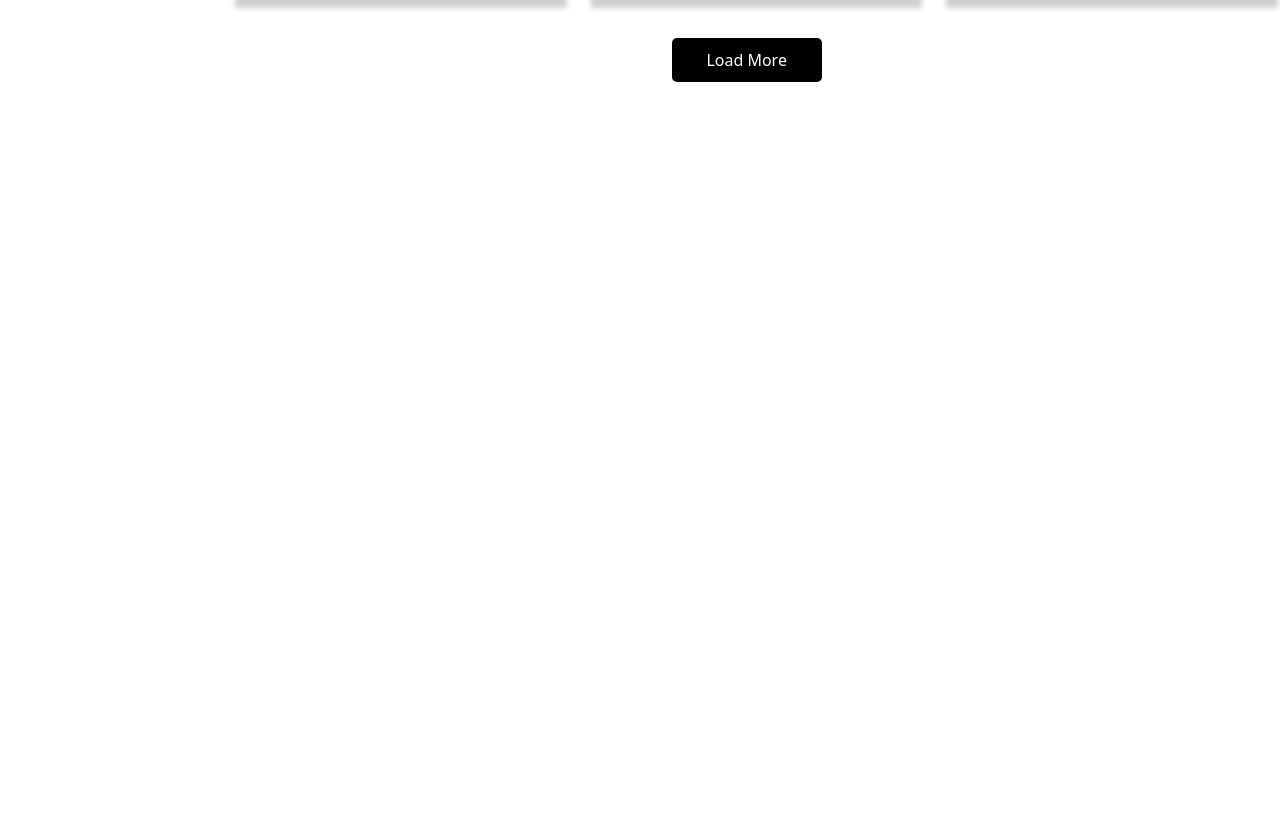
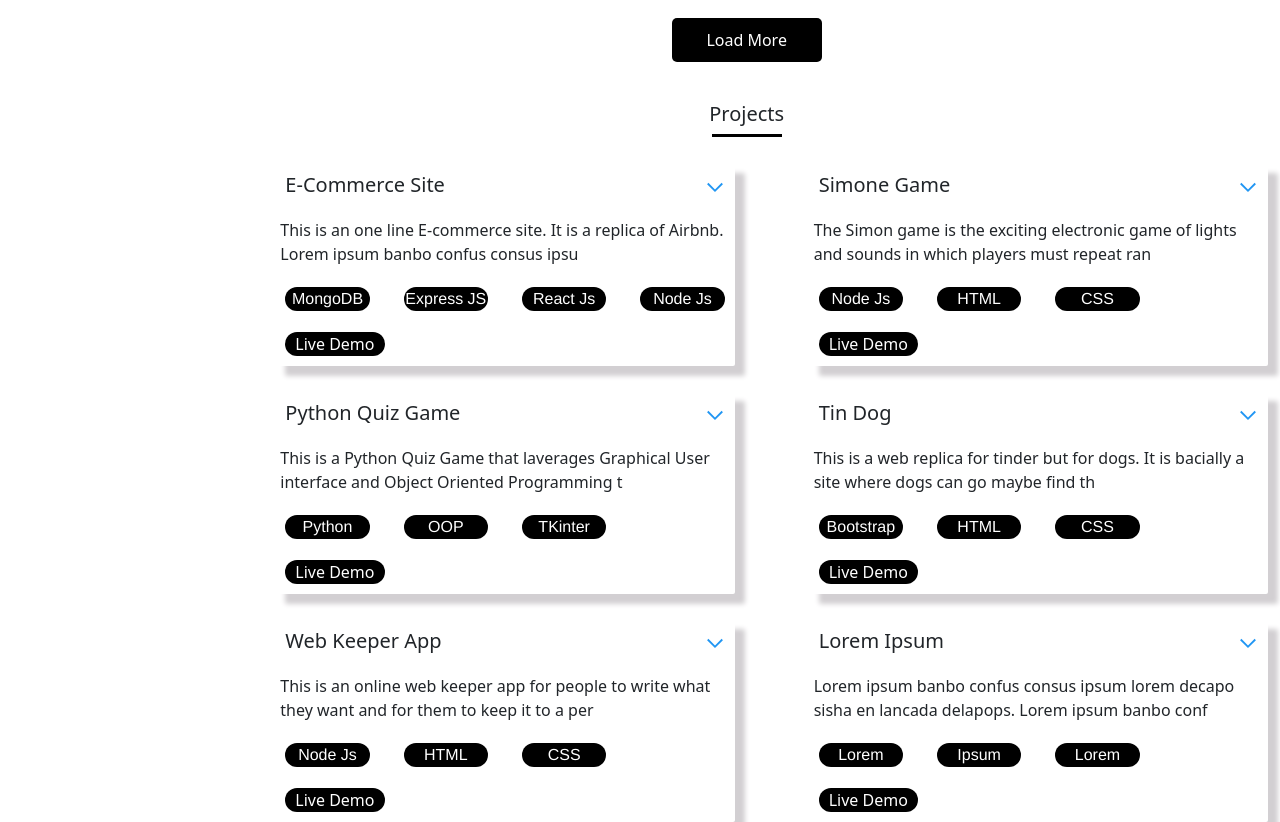
Before and after one commit to mulengangulale/My-Personal-Portfolio, a React (Create React App) app: page / in a window 1280 px wide. Shown: the part 1441-2263 px from the top of the page. Before the commit the page ends 1563 px from the top, so only its background shows below. Built offline with nearby package versions, Linux system fonts and the light colour scheme.

Commit message:
Working on the project section. Now adding collapse and expand features.

```diff
--- a/src/components/About/About.css
+++ b/src/components/About/About.css
@@ -11,7 +11,7 @@
     height: 300px;
     width: 300px;
     border-radius: 190px;
-    margin-top: 50px;
+    margin-top: 30px;
     margin-bottom: 50px;
     border: 5px solid black;
 
--- a/src/components/Contents/Contents.js
+++ b/src/components/Contents/Contents.js
@@ -3,6 +3,7 @@ import React from 'react';
 import About from '../About/About';
 import Home from '../Home/Home';
 import TechStack from '../TechStack/TechStack';
+import Project from '../Projects/Project';
 
 const Content = () => {
   return (
@@ -10,6 +11,7 @@ const Content = () => {
         <Home />
         <About />
         <TechStack />
+        <Project />
     </>
   );
 };
--- a/src/components/Projects/Project.js
+++ b/src/components/Projects/Project.js
@@ -3,12 +3,83 @@ import "./Project.css";
 import ProjectList from "./ProjectList";
 
 function Project(){
+    const data = [
+        {
+            name: "E-Commerce Site",
+            des: "This is an one line E-commerce site. It is a replica of Airbnb. Lorem ipsum banbo confus consus ipsum lorem decapo sisha en lancada delapops. Lorem ipsum banbo confus consus ipsum lorem decapo sisha en lancada delapops",
+            projectlink: "#None",
+            techused: [
+                {techname: "MongoDB"},
+                {techname: "Express JS"},
+                {techname: "React Js"},
+                {techname: "Node Js"}
+            ]
+        },
+        {
+            name: "Simone Game",
+            des: "The Simon game is the exciting electronic game of lights and sounds in which players must repeat random sequences of lights by pressing the colored pads in the correct order. In this project, I created the Simon Game to to be played with the same instructions but virtually.",
+            projectlink: "#None",
+            techused: [
+                {techname: "Node Js"},
+                {techname: "HTML"},
+                {techname: "CSS"}
+            ]
+        },
+        {
+            name: "Python Quiz Game",
+            des: "This is a Python Quiz Game that laverages Graphical User interface and Object Oriented Programming to create a game where user is asked to answer some questions. Lorem ipsum banbo confus consus ipsum lorem decapo sisha en lancada delapops",
+            projectlink: "#None",
+            techused: [
+                {techname: "Python"},
+                {techname: "OOP"},
+                {techname: "TKinter"}
+            ]
+        },
+        {
+            name: "Tin Dog",
+            des: "This is a web replica for tinder but for dogs. It is bacially a site where dogs can go maybe find their soulmates. Lorem ipsum banbo confus consus ipsum lorem decapo sisha en lancada delapops",
+            projectlink: "#None",
+            techused: [
+                {techname: "Bootstrap"},
+                {techname: "HTML"},
+                {techname: "CSS"}
+            ]
+        },
+        {
+            name: "Web Keeper App",
+            des: "This is an online web keeper app for people to write what they want and for them to keep it to a personalized online keeper. Lorem ipsum banbo confus consus ipsum lorem decapo sisha en lancada delapops",
+            projectlink: "#None",
+            techused: [
+                {techname: "Node Js"},
+                {techname: "HTML"},
+                {techname: "CSS"}
+            ]
+        },
+        {
+            name: "Lorem Ipsum",
+            des: "Lorem ipsum banbo confus consus ipsum lorem decapo sisha en lancada delapops. Lorem ipsum banbo confus consus ipsum lorem decapo sisha en lancada delapops. Lorem ipsum banbo confus consus ipsum lorem decapo sisha en lancada delapops",
+            projectlink: "#None",
+            techused: [
+                {techname: "Lorem"},
+                {techname: "Ipsum"},
+                {techname: "Lorem"}
+            ]
+        }
+    ]
     return (
         <div className="container">
             <div className="section-title">
                 <h5>Projects</h5>
                 <span className="line"></span>
             </div>
+            <div className="row">
+            {data.map((item, index) => (
+                <div className="col-xl-6 col-lg-6 col-md-6 col-sm-12" key={index}>
+                    <ProjectList {...item}/>
+                </div>
+            ))}
+
+            </div>
         </div>
     )
 }
--- a/src/components/Projects/ProjectList.css
+++ b/src/components/Projects/ProjectList.css
@@ -0,0 +1,48 @@
+.project-list{
+    margin-left: 50px;
+    padding: 5px;
+    border-radius: 2px;
+    -webkit-box-shadow: 10px 10px 10px 0px rgba(122,117,122,1);
+    -moz-box-shadow: 10px 10px 10px 0px rgb(207, 201, 207);
+    box-shadow: 10px 10px 5px 0px rgb(210, 207, 210);
+    margin-top: 25px;
+}
+
+.project-list:hover{
+    border-left: 5px solid black;
+    cursor: pointer;
+    transition-duration: 1s;
+}
+
+.title-and-collapse-option{
+    display: flex;
+    justify-content: space-between;
+    margin: 5px;
+}
+
+.tech-used-in-project{
+    background-color: black;
+    color: white;
+    border-radius: 90px;
+    text-align: center;
+    margin: 5px;
+    font-family: 'Franklin Gothic Medium', 'Arial Narrow', Arial, sans-serif;
+}
+
+.live-demo-button{
+    background-color: black;
+    color: white;
+    border-radius: 90px;
+    width: fit-content;
+    margin: 5px;
+}
+
+.live-demo-button a{
+    color: white;
+    text-decoration: none;
+    padding: 10px;
+}
+.live-demo-button:hover{
+    background-color: rgb(56, 52, 49);
+    transition-duration: 1s;
+}
--- a/src/components/Projects/ProjectList.js
+++ b/src/components/Projects/ProjectList.js
@@ -1,9 +1,28 @@
 import React from "react";
-import "./ProjectList.css"
+import {FcExpand, FcCollapse} from "react-icons/fc";
+import "./ProjectList.css";
 
-function ProjectList(){
+function ProjectList({name, des, projectlink, techused}){
     return (
-        <div>ProjectList</div>
+        <div className="project-list">
+            <div className="title-and-collapse-option">
+                <h5>{name}</h5>
+                <p><FcExpand size = {20}/></p>
+            </div>
+            <p>{des.substring(0, 100)}</p>
+            <div className="row">
+                {techused && techused.map((tech, index) => (
+                    <div className="col-xl-3 col-lg-3 col-md-6 col-sm-12" key={index}>
+                        <div className="tech-used-in-project">
+                            <p>{tech.techname}</p>
+                        </div>
+                    </div>
+                ))}
+            </div>
+            <div className="live-demo-button">
+                    <a href={projectlink} target="_">Live Demo</a>
+            </div>
+        </div>
     )
 }
 export default ProjectList;
```
